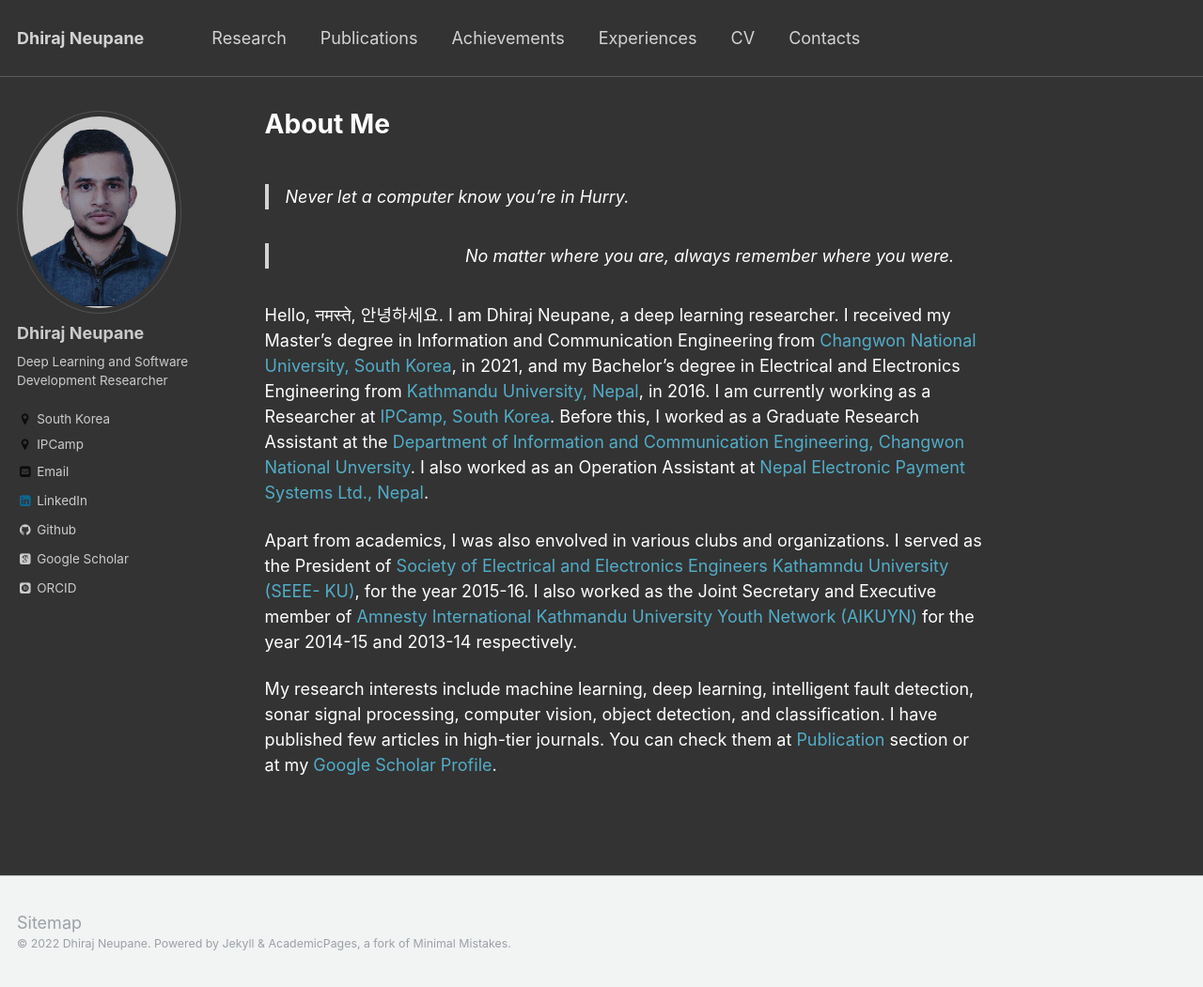
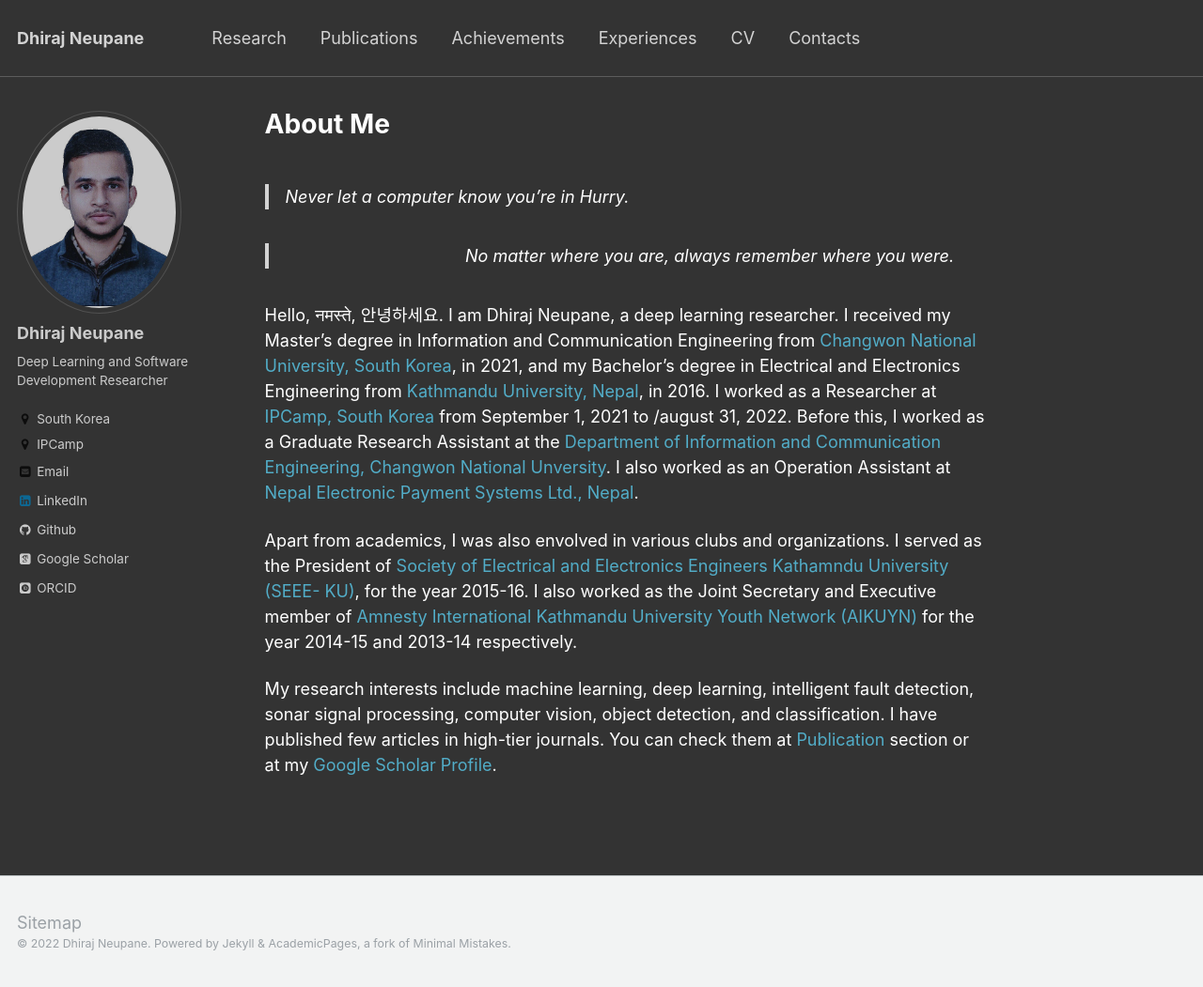
Before and after one commit to dhirajneupane/academicPortfolio, a Jekyll site: the page built from _pages/about.md, in a window 1280 px wide and 1051 px high. Shown: the whole window at 94% size. Built offline with Jekyll 4.4.1, drawn with Linux system fonts in a browser that asks for light colours; some web fonts are replaced.

Commit message:
Update about.md

```diff
--- a/_pages/about.md
+++ b/_pages/about.md
@@ -11,7 +11,7 @@ redirect_from:
 
 > <p style='text-align: right;'> No matter where you are, always remember where you were. </p>
 
-Hello, नमस्ते, 안녕하세요. I am Dhiraj Neupane, a deep learning researcher. I received my Master's degree in Information and Communication Engineering from [Changwon National University, South Korea](https://www.changwon.ac.kr/eng/main.do){:target="_blank"}, in 2021, and my Bachelor's degree in Electrical and Electronics Engineering from [Kathmandu University, Nepal](https://ku.edu.np/){:target="_blank"}, in 2016. I am currently working as a Researcher at [IPCamp, South Korea](http://www.ipcamp.co.kr){:target="_blank"}. Before this, I worked as a Graduate Research Assistant at the [Department of Information and Communication Engineering, Changwon National Unversity](https://www.changwon.ac.kr/eng/cm/cntnts/cntntsView.do?mi=11228&cntntsId=4240){:target="_blank"}. I also worked as an Operation Assistant at [Nepal Electronic Payment Systems Ltd., Nepal](https://neps.com.np/){:target="_blank"}.
+Hello, नमस्ते, 안녕하세요. I am Dhiraj Neupane, a deep learning researcher. I received my Master's degree in Information and Communication Engineering from [Changwon National University, South Korea](https://www.changwon.ac.kr/eng/main.do){:target="_blank"}, in 2021, and my Bachelor's degree in Electrical and Electronics Engineering from [Kathmandu University, Nepal](https://ku.edu.np/){:target="_blank"}, in 2016. I worked as a Researcher at [IPCamp, South Korea](http://www.ipcamp.co.kr){:target="_blank"} from September 1, 2021 to /august 31, 2022. Before this, I worked as a Graduate Research Assistant at the [Department of Information and Communication Engineering, Changwon National Unversity](https://www.changwon.ac.kr/eng/cm/cntnts/cntntsView.do?mi=11228&cntntsId=4240){:target="_blank"}. I also worked as an Operation Assistant at [Nepal Electronic Payment Systems Ltd., Nepal](https://neps.com.np/){:target="_blank"}.
 
 Apart from academics, I was also envolved in various clubs and organizations. I served as the President of [Society of Electrical and Electronics Engineers Kathamndu University (SEEE- KU)](http://seee.ku.edu.np/board-members-2015-16/){:target="_blank"}, for the year 2015-16. I  also worked as the Joint Secretary and Executive member of [Amnesty International Kathmandu University Youth Network (AIKUYN)](https://www.facebook.com/aikuyn/){:target="_blank"} for the year 2014-15 and 2013-14 respectively.
 
```
